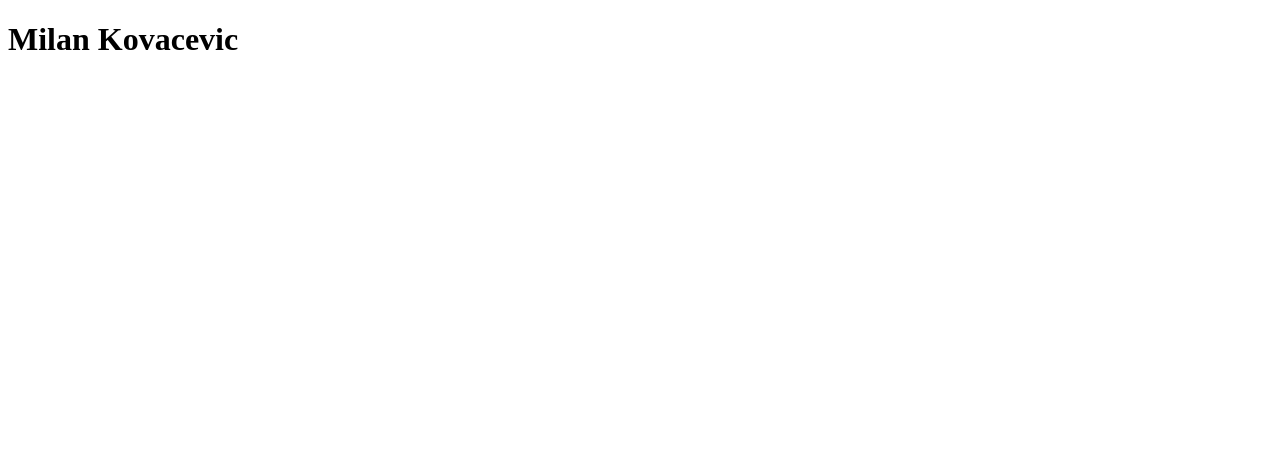
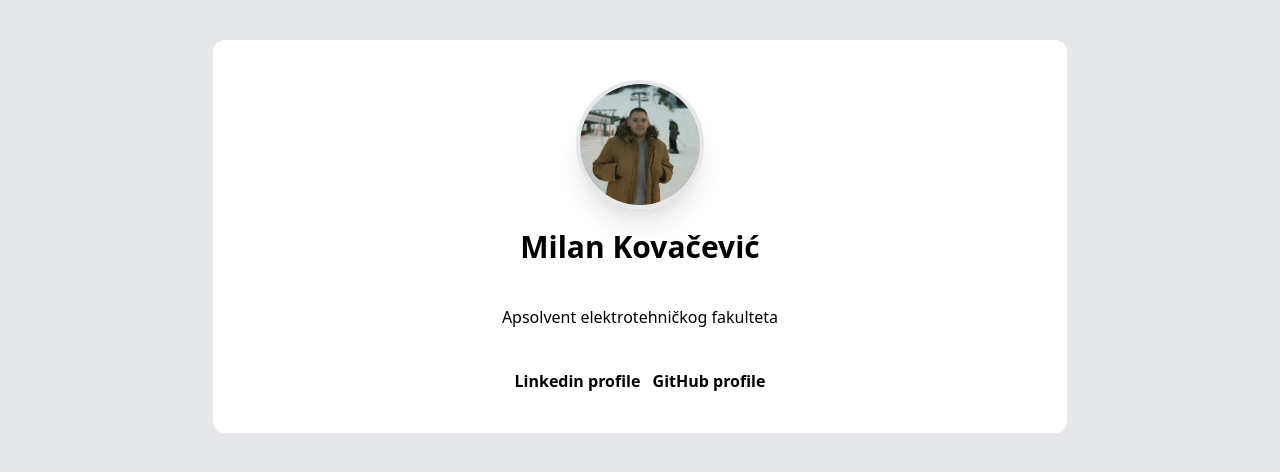
Before and after one commit to koovaaaa/koovaaaa.github.io, a plain HTML site: page index.html in a window 1280 px wide. Drawn offline with nearby package versions, Linux system fonts and the light colour scheme.

Commit message:
"Dodat tailwind"

```diff
--- a/index.html
+++ b/index.html
@@ -5,8 +5,16 @@
     <meta http-equiv="X-UA-Compatible" content="IE=edge">
     <meta name="viewport" content="width=device-width, initial-scale=1.0">
     <title>Milan Kovacevic</title>
+    <link rel="stylesheet" href="indexStyle.css">
+    <link href="https://unpkg.com/tailwindcss@^2/dist/tailwind.min.css" rel="stylesheet">
 </head>
-<body>
-    <h1>Milan Kovacevic</h1>
+<body class="bg-gray-200">
+    <div class="rounded-xl bg-white mx-auto w-8/12 mt-10 p-10 text-center ">
+        <img src="img/slika.jpg" alt="Profilna slika" class="rounded-full shadow-xl border-4 border-gray w-2/12 mx-auto">
+        <h1 class="my-5 text-center text-3xl font-semibold">Milan Kovačević</h1>
+        <div class="m-10">Apsolvent elektrotehničkog fakulteta</div>
+        <a class="font-bold p-1 cursor-pointer hover:bg-black hover:text-white" href="https://www.linkedin.com/in/koovaaaa/">Linkedin profile</a>
+        <a class="font-bold p-1 cursor-pointer hover:bg-black hover:text-white" href="https://github.com/koovaaaa">GitHub profile</a>
+    </div>
 </body>
 </html>
```
Also changed, not shown: img/slika.jpg (added).
